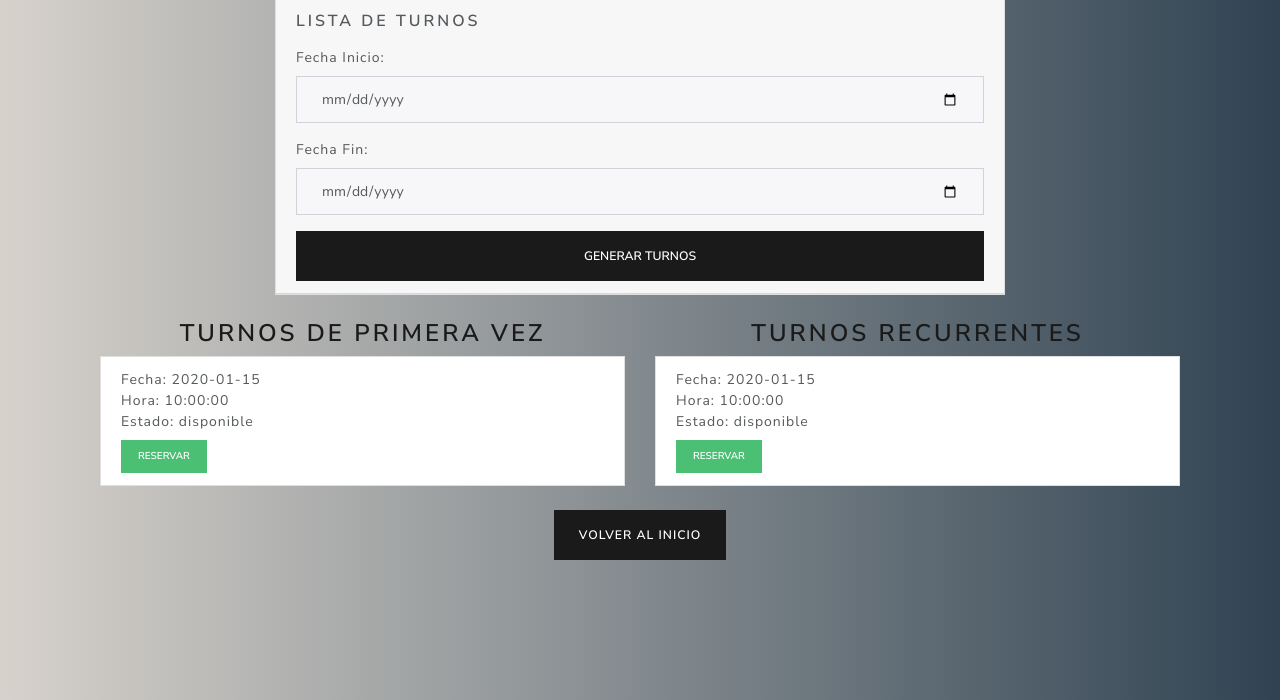
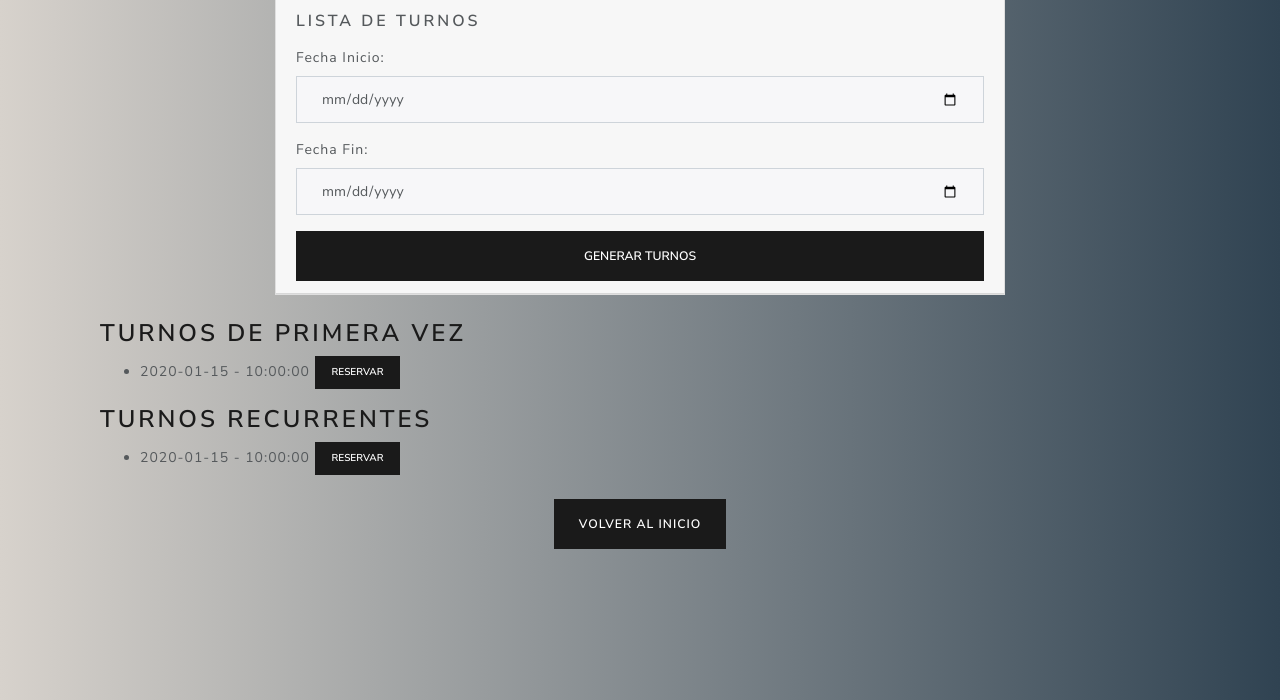
Before and after one commit to tinchosalvatore/Consultorio-medico, a Flask app: template templates/turnos.html in a window 1280 px wide. Shown: the part 100-800 px from the top of the page. Run offline with Flask 3, Linux system fonts and the light colour scheme; the template is opened without the code that fills it: values that come from a table or form of the project are taken from there, others are empty; tables that the repository leaves empty hold one stand-in row (values such as "Sample post"); some libraries are stand-ins or nearby versions.

Commit message:
Generacion de turnos hecha

```diff
--- a/app.py
+++ b/app.py
@@ -46,7 +46,7 @@ class Turno(db.Model):
     fecha = db.Column(db.Date, nullable=False)
     hora = db.Column(db.Time, nullable=False)
     estado = db.Column(db.String(20), nullable=True)    # Ocupado o libre
-    tipo_turno = db.Column(db.String(20), nullable=True)    # Primera vez o recurrente
+    tipo_turno = db.Column(db.String(20), nullable=True)    # primera_vez o recurrente
 
     # Relaciones
     paciente = relationship("Paciente", back_populates="turnos")
@@ -202,9 +202,26 @@ def turnos():
     turnos_recurrentes = Turno.query.filter_by(tipo_turno="recurrente", estado="disponible").all()
     return render_template('turnos.html', turnos_primera_vez=turnos_primera_vez, turnos_recurrentes=turnos_recurrentes)
 
-# Ruta para crear un nuevo turno
+
+    # Ruta para generar lso turnos desde el formulario de html
+@app.route('/generar_turnos', methods=['POST'])
+def generar_turnos_ruta():
+    # Obtener fechas del formulario
+    fecha_inicio = request.form.get('fecha_inicio')
+    fecha_fin = request.form.get('fecha_fin')
+
+    # Convertir las fechas de string a tipo date
+    fecha_inicio = datetime.strptime(fecha_inicio, '%Y-%m-%d').date()
+    fecha_fin = datetime.strptime(fecha_fin, '%Y-%m-%d').date()
+
+    # Llamar a la función que genera turnos
+    generar_turnos(fecha_inicio, fecha_fin)
+
+    flash("Turnos generados exitosamente.")
+    return redirect(url_for('turnos'))
+
+# Genera turnos automáticamente entre las fechas dadas
 def generar_turnos(fecha_inicio, fecha_fin):
-    """Genera turnos automáticamente entre las fechas dadas."""
     # Configuración base
     horarios_inicio = time(8, 0)  # 08:00 AM
     horarios_fin = time(18, 0)   # 06:00 PM
@@ -249,10 +266,7 @@ def generar_turnos(fecha_inicio, fecha_fin):
     db.session.commit()
     print(f"Se generaron {len(turnos_creados)} turnos entre {fecha_inicio} y {fecha_fin}.")
 
-# Ejemplo de uso
-# fecha_inicio = date(2024, 1, 1)
-# fecha_fin = date(2024, 1, 15)
-# generar_turnos(fecha_inicio, fecha_fin)
+
 
 # Ruta para reservar turnos
 @app.route('/reservar_turno', methods=['POST'])
--- a/templates/turnos.html
+++ b/templates/turnos.html
@@ -33,50 +33,41 @@
         </div>
 
         <div class="container mt-4">
-            <div class="row">
-                <div class="col-md-6">
-                    <h3 class="text-center">Turnos de Primera Vez</h3>
+            <h3>Turnos de Primera Vez</h3>
             {% if turnos_primera_vez %}
-                        <ul class="list-group">
+                <ul>
                     {% for turno in turnos_primera_vez %}
-                                <li class="list-group-item">
-                                    <strong>Fecha:</strong> {{ turno.fecha }} <br>
-                                    <strong>Hora:</strong> {{ turno.hora }} <br>
-                                    <strong>Estado:</strong> {{ turno.estado }}
-                                    <form action="/reservar_turno" method="post" class="mt-2">
+                    <li>
+                        {{ turno.fecha }} - {{ turno.hora }}
+                        <form action="/reservar_turno" method="post" style="display:inline;">
                             <input type="hidden" name="turno_id" value="{{ turno.turno_id }}">
-                                        <button type="submit" class="btn btn-success btn-sm">Reservar</button>
+                            <button type="submit" class="btn btn-sm btn-primary">Reservar</button>
                         </form>
                     </li>
                     {% endfor %}
                 </ul>
             {% else %}
-                        <p class="text-muted text-center">No hay turnos disponibles para pacientes de primera vez.</p>
+                <p>No hay turnos de primera vez disponibles.</p>
             {% endif %}
-                </div>
 
-                <div class="col-md-6">
-                    <h3 class="text-center">Turnos Recurrentes</h3>
+            <h3>Turnos Recurrentes</h3>
             {% if turnos_recurrentes %}
-                        <ul class="list-group">
+                <ul>
                     {% for turno in turnos_recurrentes %}
-                                <li class="list-group-item">
-                                    <strong>Fecha:</strong> {{ turno.fecha }} <br>
-                                    <strong>Hora:</strong> {{ turno.hora }} <br>
-                                    <strong>Estado:</strong> {{ turno.estado }}
-                                    <form action="/reservar_turno" method="post" class="mt-2">
+                    <li>
+                        {{ turno.fecha }} - {{ turno.hora }}
+                        <form action="/reservar_turno" method="post" style="display:inline;">
                             <input type="hidden" name="turno_id" value="{{ turno.turno_id }}">
-                                        <button type="submit" class="btn btn-success btn-sm">Reservar</button>
+                            <button type="submit" class="btn btn-sm btn-primary">Reservar</button>
                         </form>
                     </li>
                     {% endfor %}
                 </ul>
             {% else %}
-                        <p class="text-muted text-center">No hay turnos recurrentes disponibles.</p>
+                <p>No hay turnos recurrentes disponibles.</p>
             {% endif %}
         </div>
-            </div>
-        </div>
+
 
         <div class="text-center mt-4">
             <a href="/" class="btn btn-primary">Volver al Inicio</a>
```
Lines whose indentation alone changed are shown as unchanged.
